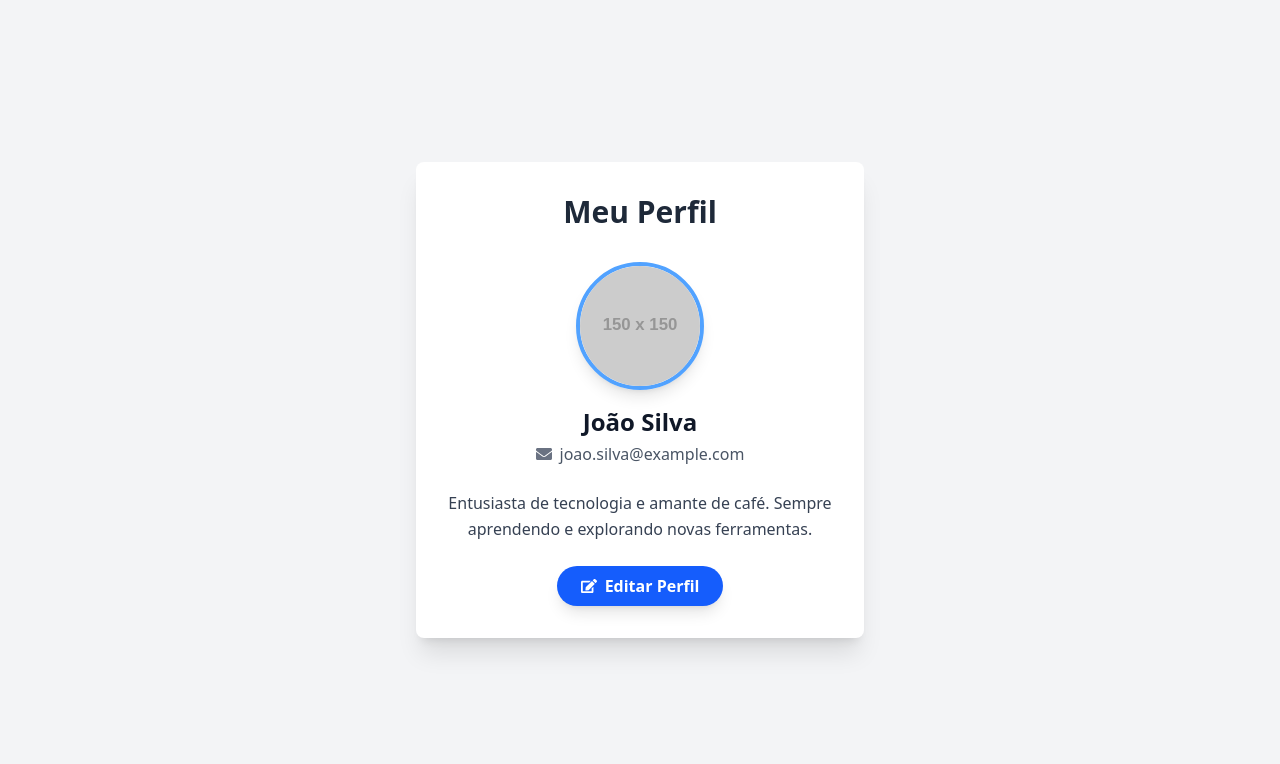
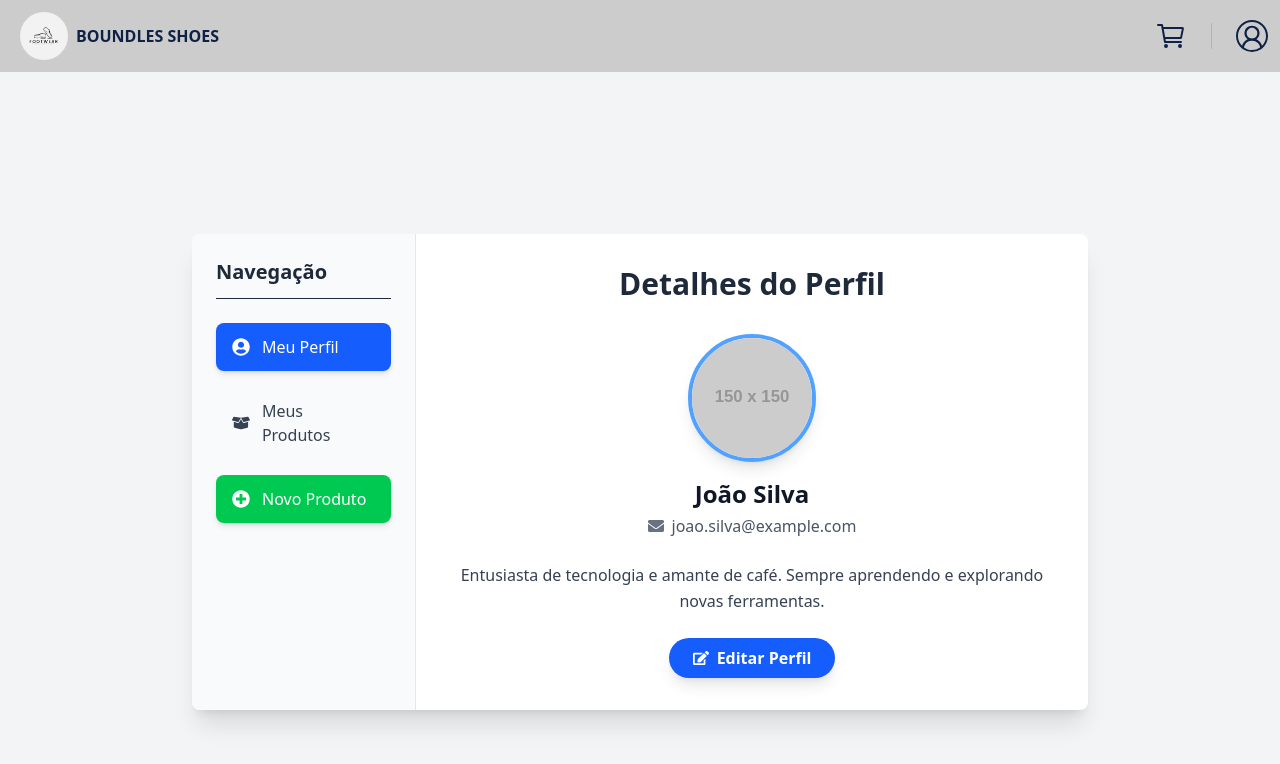
Before and after one commit to lusca05c/BoundlesShoes, a React (Vite) app in the folder frontend/: page /user-perfil in a window 1280 px wide. Shown: the top 764 px of the page. Built offline with nearby package versions, Linux system fonts and the light colour scheme.

Commit message:
Refatoração e adição em páginas já previamente acrescidas

```diff
--- a/frontend/src/pages/home.jsx
+++ b/frontend/src/pages/home.jsx
@@ -1,15 +1,14 @@
-import { NavBar } from "../components/NavBar";
 import { ProductGrid } from "../components/ProductGrid";
-import { CategoryMenu } from "../components/CategoryMenu"
 import { HeroSection } from "../components/HeroSection";
+import { PageWithNavLayout } from "../layouts/PageWithNav";
 
 export function Home() {
     return (
-        <div className="bg-[#CCCCCC] min-h-screen flex flex-col w-full">
-            <NavBar/>
-            <CategoryMenu/>
-            <HeroSection/>
-            <ProductGrid/>
+        <div className="bg-gray-100 min-h-screen flex flex-col w-full">
+            <PageWithNavLayout hideSearchBar={false} hideCategoryMenu={false}>
+                <HeroSection/>
+                <ProductGrid/>
+            </PageWithNavLayout>
         </div>
     );
 }
--- a/frontend/src/pages/passwordRecadastro.jsx
+++ b/frontend/src/pages/passwordRecadastro.jsx
@@ -1,5 +1,6 @@
-  import React, { useState } from 'react';
-  import { AiOutlineEye, AiOutlineEyeInvisible } from 'react-icons/ai'; // Importing eye icons
+  import { useState } from 'react';
+  import { AiOutlineEye, AiOutlineEyeInvisible } from 'react-icons/ai';
+  import { PageWithNavLayout } from '../layouts/PageWithNav';
 
   export function PasswordRecadastro() {
     const [newPassword, setNewPassword] = useState('');
@@ -20,6 +21,7 @@
     };
 
     return (
+      <PageWithNavLayout hideSearchBar={true} hideCategoryMenu={true}>
         <div className="min-h-screen flex items-center justify-center bg-gray-100">
           <div className="bg-white p-8 rounded-lg shadow-lg w-full max-w-md">
             <h2 className="text-2xl font-bold text-center mb-6 text-gray-800">Redefinir Senha</h2>
@@ -79,7 +81,7 @@
               <div className="flex items-center justify-center">
                 <button
                   type="submit"
-                className="bg-blue-500 hover:bg-blue-700 text-white font-bold py-2 px-4 rounded focus:outline-none focus:shadow-outline"
+                  className="cursor-pointer bg-blue-500 hover:bg-blue-700 text-white font-bold py-2 px-4 rounded focus:outline-none focus:shadow-outline"
                 >
                   Redefinir Senha
                 </button>
@@ -87,5 +89,6 @@
             </form>
           </div>
         </div>
+      </PageWithNavLayout>
     );
   }
--- a/frontend/src/pages/userPerfil.jsx
+++ b/frontend/src/pages/userPerfil.jsx
@@ -1,24 +1,101 @@
-  import React from 'react';
-  import { FaUserCircle, FaEnvelope, FaEdit } from 'react-icons/fa'; // Importing user, envelope, and edit icons
+import React, { useState, useEffect } from 'react';
+import { FaUserCircle, FaEnvelope, FaEdit, FaPlusCircle, FaBoxOpen, FaInfoCircle } from 'react-icons/fa';
+import { ProductFormModal } from '../components/ProductFormModal';
+import { PageWithNavLayout } from '../layouts/PageWithNav';
 
 export function UserPerfil() {
-    // Dummy user data for demonstration
-    const user = {
+  const [activeTab, setActiveTab] = useState('profile');
+  const [showNewProductModal, setShowNewProductModal] = useState(false);
+
+  const [user, setUser] = useState({
     name: 'João Silva',
     email: 'joao.silva@example.com',
-      profilePicture: 'https://via.placeholder.com/150', // Replace with a real image URL or upload functionality
+    profilePicture: 'https://via.placeholder.com/150',
     bio: 'Entusiasta de tecnologia e amante de café. Sempre aprendendo e explorando novas ferramentas.'
-    };
+  });
+
+  const [products, setProducts] = useState([]);
+  const [loadingProducts, setLoadingProducts] = useState(true);
+  const [errorProducts, setErrorProducts] = useState(null);
+
+  useEffect(() => {
+    if (activeTab === 'products' && products.length === 0 && !errorProducts) {
+      const dummyProducts = [
+        { id: 1, name: 'Tênis PrimeRunner X', price: 350.00, imageUrl: 'https://via.placeholder.com/100x100?text=Tenis1' },
+        { id: 2, name: 'Bota Caminhada Ultra', price: 520.00, imageUrl: 'https://via.placeholder.com/100x100?text=Bota1' },
+        { id: 3, name: 'Chinelo Slide Confort', price: 80.00, imageUrl: 'https://via.placeholder.com/100x100?text=Chinelo1' },
+      ];
+
+      setTimeout(() => {
+        setProducts(dummyProducts);
+        setLoadingProducts(false);
+      }, 1000);
+    }
+  }, [activeTab, products.length, errorProducts]);
 
   const handleEditProfile = () => {
     alert('Funcionalidade de edição de perfil será implementada aqui!');
-      // In a real application, you would navigate to an edit form or open a modal
+  };
+
+  const handleCadastrarProduto = () => {
+    setShowNewProductModal(true);
+  };
+
+  const handleCloseModal = () => {
+    setShowNewProductModal(false);
+  };
+
+  const handleProductAdded = (newProduct) => {
+    setProducts((prevProducts) => [...prevProducts, newProduct]);
+    setActiveTab('products');
   };
 
   return (
+
+    <PageWithNavLayout hideSearchBar = {true} hideCategoryMenu = {true}>
       <div className="min-h-screen flex items-center justify-center bg-gray-100 p-4">
-        <div className="bg-white p-8 rounded-lg shadow-xl w-full max-w-md">
-          <h2 className="text-3xl font-bold text-center mb-8 text-gray-800">Meu Perfil</h2>
+        <div className="bg-white rounded-lg shadow-xl w-full max-w-4xl flex flex-col md:flex-row">
+
+          <div className="md:w-1/4 w-full p-6 bg-gray-50 border-r border-gray-200 rounded-l-lg md:rounded-tr-none rounded-t-lg md:rounded-tl-lg">
+            <h3 className="text-xl font-bold text-gray-800 mb-6 border-b pb-3">Navegação</h3>
+            <ul className="space-y-4">
+              <li>
+                <button
+                  onClick={() => setActiveTab('profile')}
+                  className={`w-full text-left py-3 px-4 rounded-lg flex items-center transition duration-200 ease-in-out
+                              ${activeTab === 'profile' ? 'bg-blue-600 text-white shadow-md' : 'text-gray-700 hover:bg-blue-100 hover:text-blue-700'}`}
+                >
+                  <FaUserCircle className="mr-3 text-lg" />
+                  Meu Perfil
+                </button>
+              </li>
+              <li>
+                <button
+                  onClick={() => setActiveTab('products')}
+                  className={`w-full text-left py-3 px-4 rounded-lg flex items-center transition duration-200 ease-in-out
+                              ${activeTab === 'products' ? 'bg-blue-600 text-white shadow-md' : 'text-gray-700 hover:bg-blue-100 hover:text-blue-700'}`}
+                >
+                  <FaBoxOpen className="mr-3 text-lg" />
+                  Meus Produtos
+                </button>
+              </li>
+
+              <li>
+                  <button
+                      onClick={handleCadastrarProduto}
+                      className="w-full text-left py-3 px-4 rounded-lg flex items-center transition duration-200 ease-in-out bg-green-500 hover:bg-green-600 text-white mt-4 shadow-md"
+                  >
+                      <FaPlusCircle className="mr-3 text-lg" />
+                      Novo Produto
+                  </button>
+              </li>
+            </ul>
+          </div>
+
+          <div className="md:w-3/4 w-full p-8">
+            {activeTab === 'profile' && (
+              <div className="animate-fadeIn">
+                <h2 className="text-3xl font-bold text-center mb-8 text-gray-800">Detalhes do Perfil</h2>
 
                 <div className="flex flex-col items-center mb-6">
                   <div className="relative w-32 h-32 rounded-full overflow-hidden border-4 border-blue-400 shadow-lg">
@@ -27,7 +104,6 @@
                       alt="Foto de Perfil"
                       className="w-full h-full object-cover"
                     />
-              {/* You could add an overlay for changing profile picture here */}
                   </div>
                   <h3 className="text-2xl font-semibold mt-4 text-gray-900">{user.name}</h3>
                   <p className="text-gray-600 flex items-center mt-1">
@@ -50,9 +126,57 @@
                     Editar Perfil
                   </button>
                 </div>
+              </div>
+            )}
 
-          {/* You could add more sections here, e.g., "Minhas Atividades", "Configurações" */}
+            {activeTab === 'products' && (
+              <div className="animate-fadeIn">
+                <h2 className="text-3xl font-bold text-center mb-8 text-gray-800 flex items-center justify-center">
+                  <FaBoxOpen className="mr-3 text-gray-600" /> Meus Produtos à Venda
+                </h2>
+
+                {loadingProducts ? (
+                  <p className="text-center text-gray-500">Carregando produtos...</p>
+                ) : errorProducts ? (
+                  <p className="text-center text-red-500">Erro ao carregar produtos: {errorProducts.message}</p>
+                ) : products.length === 0 ? (
+                  <p className="text-center text-gray-500">Você ainda não tem produtos à venda.</p>
+                ) : (
+                  <div className="grid grid-cols-1 gap-4">
+                    {products.map((product) => (
+                      <div key={product.id} className="flex items-center p-4 border rounded-lg shadow-sm bg-gray-50 hover:bg-gray-100 transition duration-150 ease-in-out">
+                        <img
+                          src={product.imageUrl}
+                          alt={product.name}
+                          className="w-16 h-16 object-cover rounded-md mr-4 border"
+                        />
+                        <div className="flex-grow">
+                          <h4 className="text-lg font-semibold text-gray-800">{product.name}</h4>
+                          <p className="text-gray-600 text-sm">R$ {product.price.toFixed(2)}</p>
+                        </div>
+                        <button
+                          onClick={() => alert(`Editar produto: ${product.name}`)}
+                          className="ml-4 p-2 bg-yellow-500 hover:bg-yellow-600 text-white rounded-full flex items-center justify-center text-sm transform transition duration-150 hover:scale-110"
+                          title="Editar Produto"
+                        >
+                          <FaEdit />
+                        </button>
+                      </div>
+                    ))}
+                  </div>
+                )}
+              </div>
+            )}
           </div>
         </div>
+
+        {showNewProductModal && (
+          <ProductFormModal
+            onClose={handleCloseModal}
+            onProductAdded={handleProductAdded}
+          />
+        )}
+      </div>
+    </PageWithNavLayout>
   );
 }
```
Also changed, not shown: frontend/src/pages/login.jsx (+15 -2 lines), frontend/src/pages/userCadastro.jsx (+17 -9 lines). Lines whose indentation alone changed are shown as unchanged.
